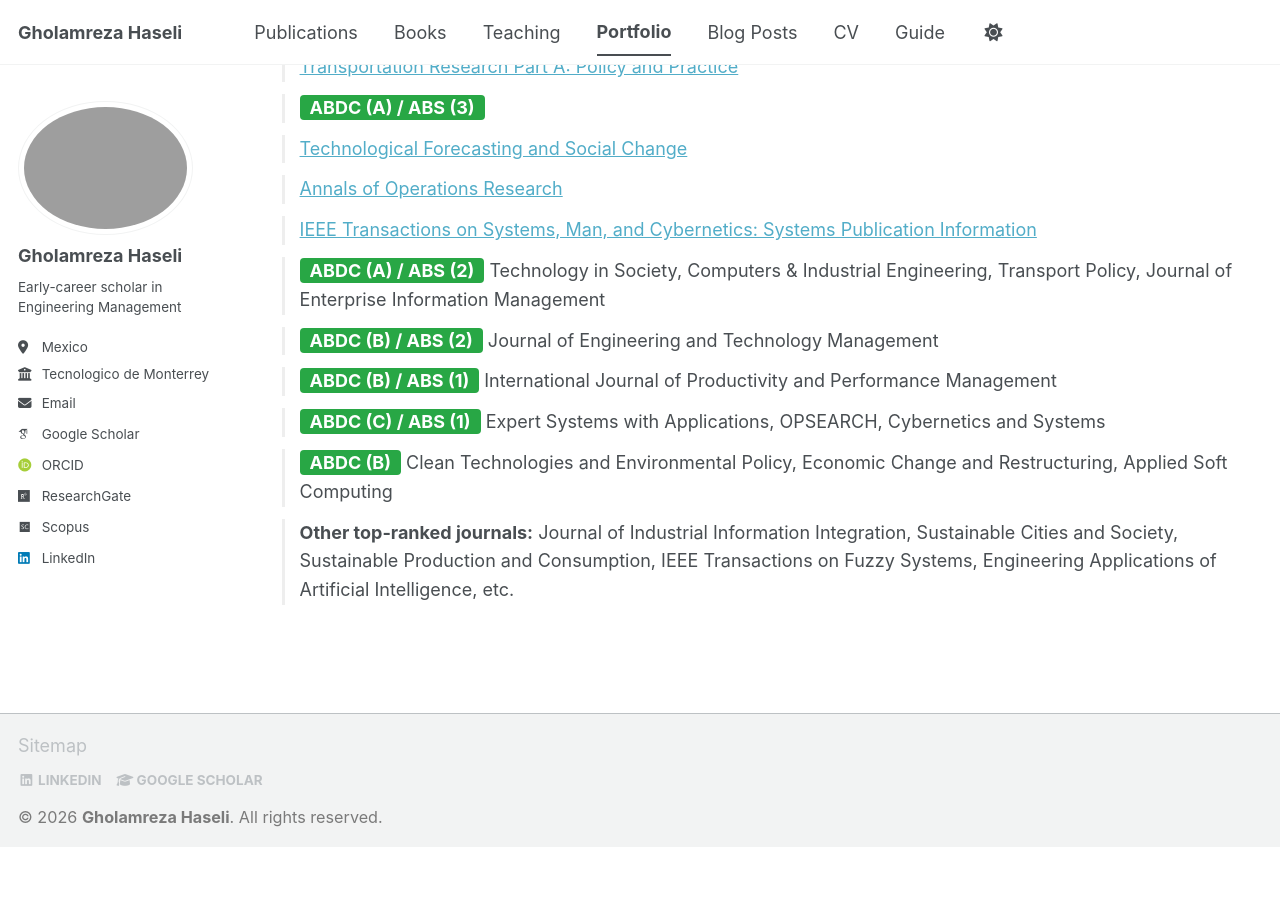
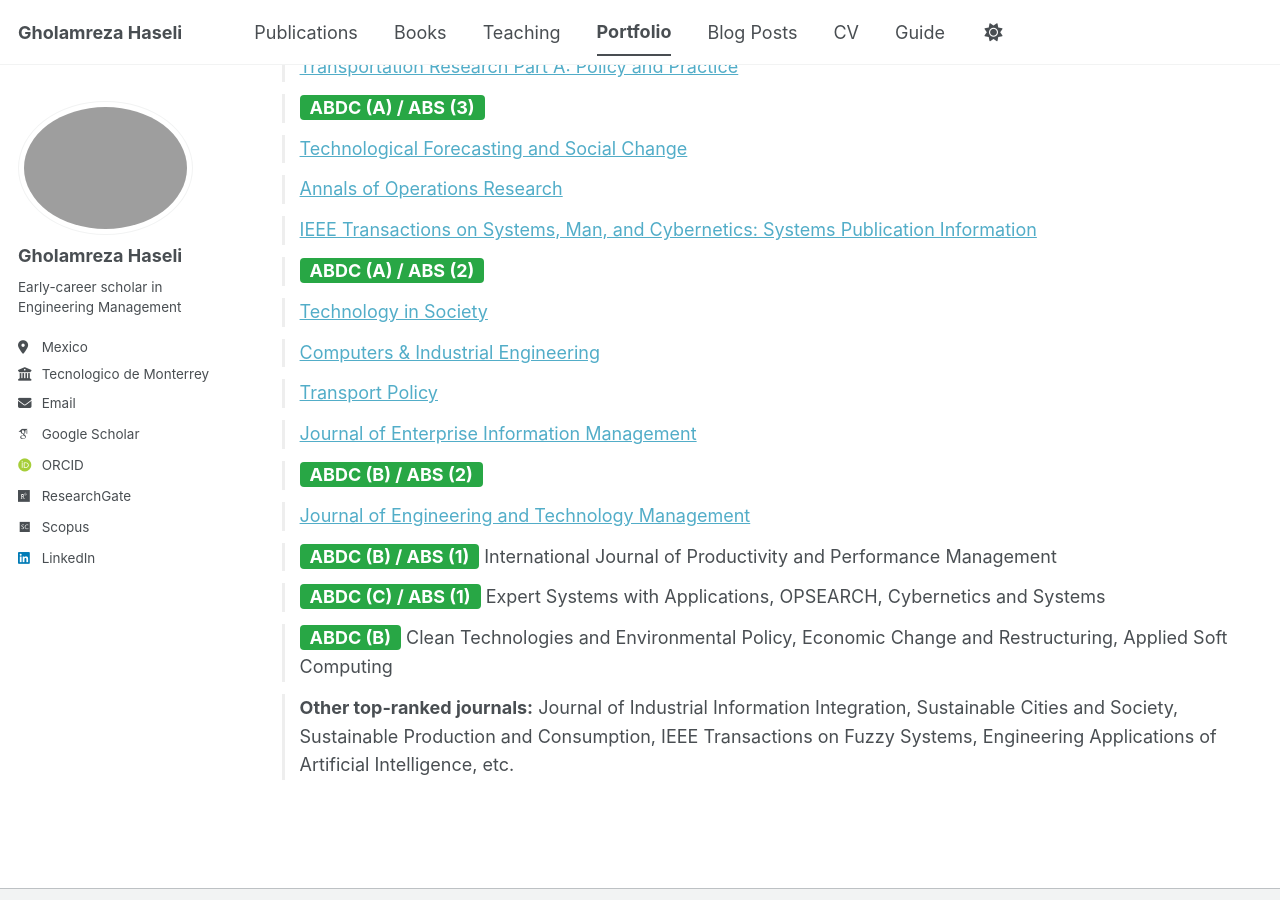
Before and after one commit to Gholamreza-Haseli/Gholamreza-Haseli.github.io, a Jekyll site: the page built from _pages/portfolio.html, in a window 1280 px wide and 900 px high, scrolled down 897 px. Built offline with Jekyll 4.4.1, drawn with Linux system fonts in a browser that asks for light colours; some web fonts are replaced; a script bundle is joined from its source files by our own code; library files that are not in the unit come from our copies; before the commit the page ends 1744 px from its top, so only the background shows below that.

Commit message:
Update portfolio.html

```diff
--- a/_pages/portfolio.html
+++ b/_pages/portfolio.html
@@ -92,8 +92,13 @@ author_profile: true
         <li><a href="https://www.sciencedirect.com/journal/technological-forecasting-and-social-change" target="_blank">Technological Forecasting and Social Change</a></li>
         <li><a href="https://link.springer.com/journal/10479" target="_blank">Annals of Operations Research</a></li>
         <li><a href="https://ieeexplore.ieee.org/document/10891949" target="_blank">IEEE Transactions on Systems, Man, and Cybernetics: Systems Publication Information</a></li>
-    <li><span class="badge-green">ABDC (A) / ABS (2)</span> Technology in Society, Computers & Industrial Engineering, Transport Policy, Journal of Enterprise Information Management</li>
-    <li><span class="badge-green">ABDC (B) / ABS (2)</span> Journal of Engineering and Technology Management</li>
+    <li><span class="badge-green">ABDC (A) / ABS (2)</span></li>
+        <li><a href="https://www.sciencedirect.com/journal/technology-in-society" target="_blank">Technology in Society</a></li>
+        <li><a href="https://www.sciencedirect.com/journal/computers-and-industrial-engineering" target="_blank">Computers & Industrial Engineering</a></li>
+        <li><a href="https://www.sciencedirect.com/journal/transport-policy" target="_blank">Transport Policy</a></li>
+        <li><a href="https://www.emerald.com/jeim" target="_blank">Journal of Enterprise Information Management</a></li>
+    <li><span class="badge-green">ABDC (B) / ABS (2)</span></li>
+        <li><a href="https://www.sciencedirect.com/journal/journal-of-engineering-and-technology-management" target="_blank">Journal of Engineering and Technology Management</a></li>
     <li><span class="badge-green">ABDC (B) / ABS (1)</span> International Journal of Productivity and Performance Management</li>
     <li><span class="badge-green">ABDC (C) / ABS (1)</span> Expert Systems with Applications, OPSEARCH, Cybernetics and Systems</li>
     <li><span class="badge-green">ABDC (B)</span> Clean Technologies and Environmental Policy, Economic Change and Restructuring, Applied Soft Computing</li>
```
